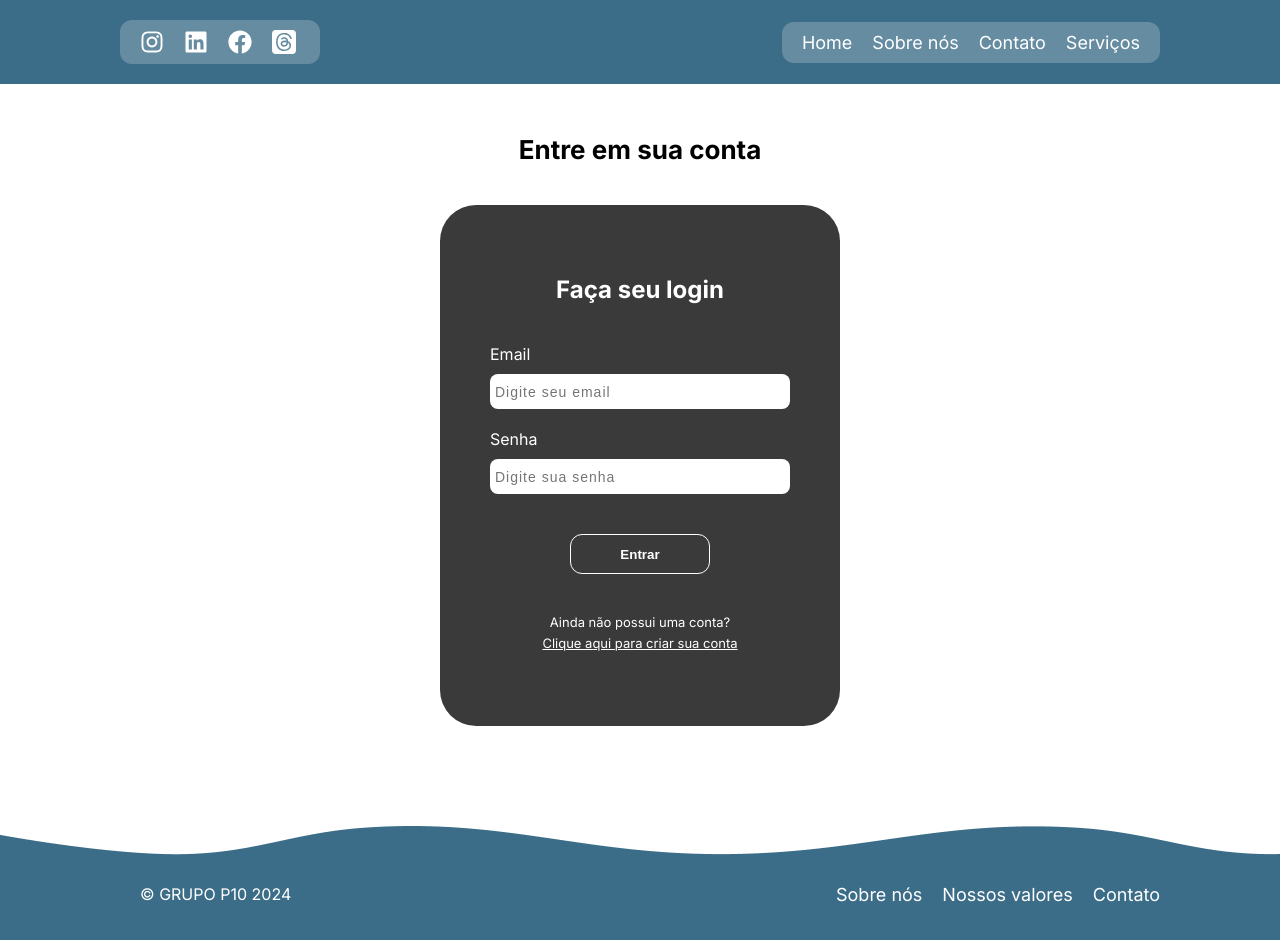
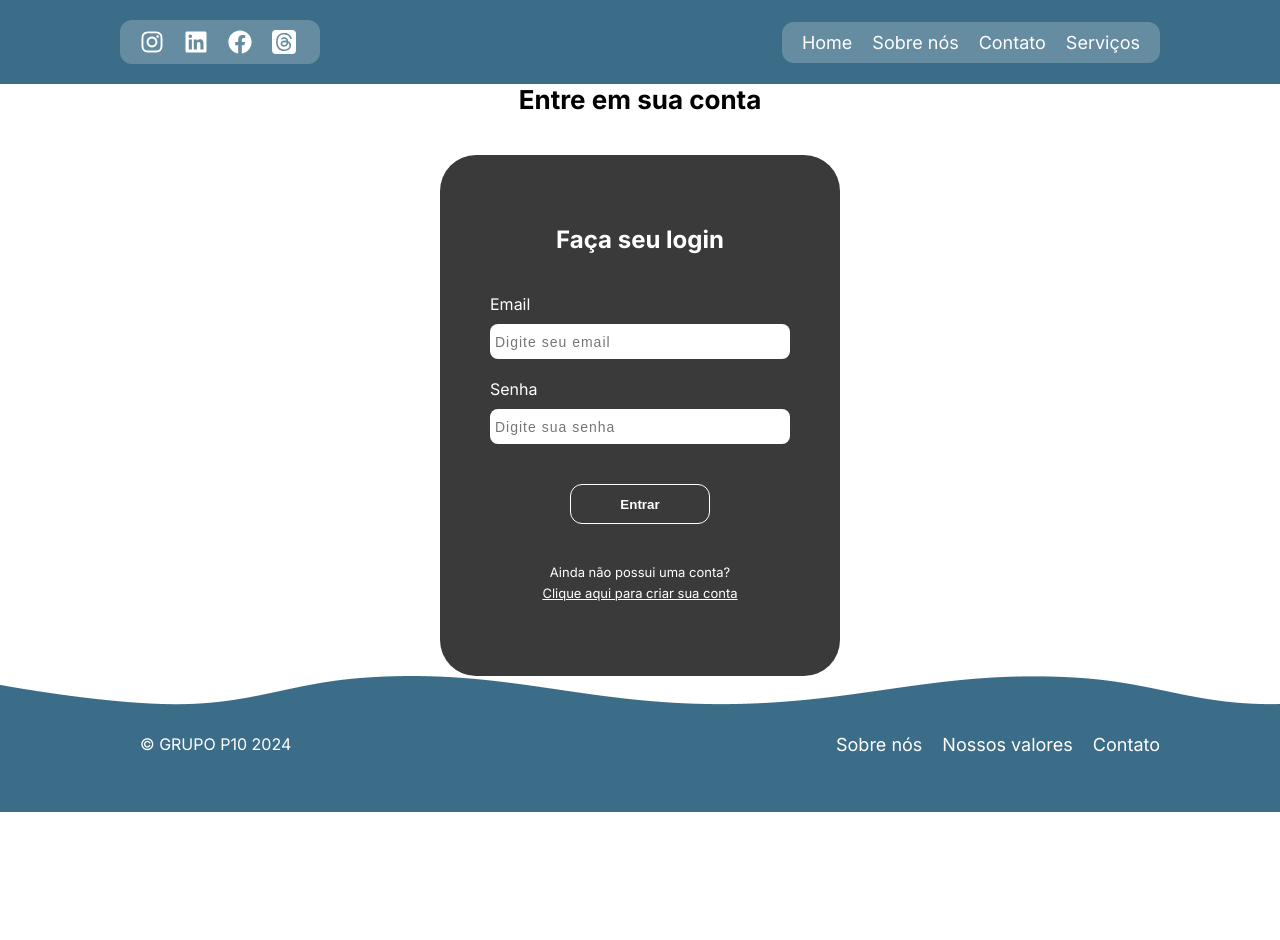
Before and after one commit to wendellcs/Grupo-P10-Security, a React (Vite) app: page /login in a window 1280 px wide. Shown: the top 940 px of the page. After the commit the page ends 812 px from the top, so only its background shows below. Built offline with nearby package versions, Linux system fonts and the light colour scheme.

Commit message:
Solved Footer's design problem

```diff
--- /dev/null
+++ b/src/assets/sass/components/_container.sass
@@ -0,0 +1,7 @@
+.container
+    display: flex
+    flex-direction: column
+    min-height: 100vh
+
+    main
+        flex-grow: 1
--- a/src/assets/sass/components/_footer.sass
+++ b/src/assets/sass/components/_footer.sass
@@ -2,7 +2,6 @@
 @use '../_utilities'
 
 #footer
-    margin-top: 100px
     background-repeat: no-repeat
     background-size: cover
 
--- a/src/assets/sass/layouts/_contact.sass
+++ b/src/assets/sass/layouts/_contact.sass
@@ -1,5 +1,6 @@
 @use '../_utilities'
 @use '../_variables'
+@use '../components/_container'
 
 .contact-page
     &-title
--- a/src/assets/sass/layouts/_login.sass
+++ b/src/assets/sass/layouts/_login.sass
@@ -12,12 +12,6 @@
 .login-page
     @include utilities.center-elements($justify: space-between, $direction: column)
 
-    &-title
-        margin: 50px 0 0 0
-
-        @include utilities.responsive(400px)
-            margin: 20px 0
-
     .form-login
         @include utilities.form-style()
 
--- a/src/assets/sass/layouts/_signup.sass
+++ b/src/assets/sass/layouts/_signup.sass
@@ -11,7 +11,8 @@
 
     .signup-page
         .signup-page-title
-            margin: 20px 0
+            margin-bottom: 20px
+
         .form-signup
             @include utilities.form-style($maxWidth: 500px)
 
--- a/src/pages/Contact/index.jsx
+++ b/src/pages/Contact/index.jsx
@@ -4,7 +4,7 @@ import Footer from '../../components/Footer'
 
 export default function contact(){
     return (
-        <div className='container-contact'>
+        <div className='container'>
             <Header shortHeader={true}/>
 
             <main className='contact-page'>
```
